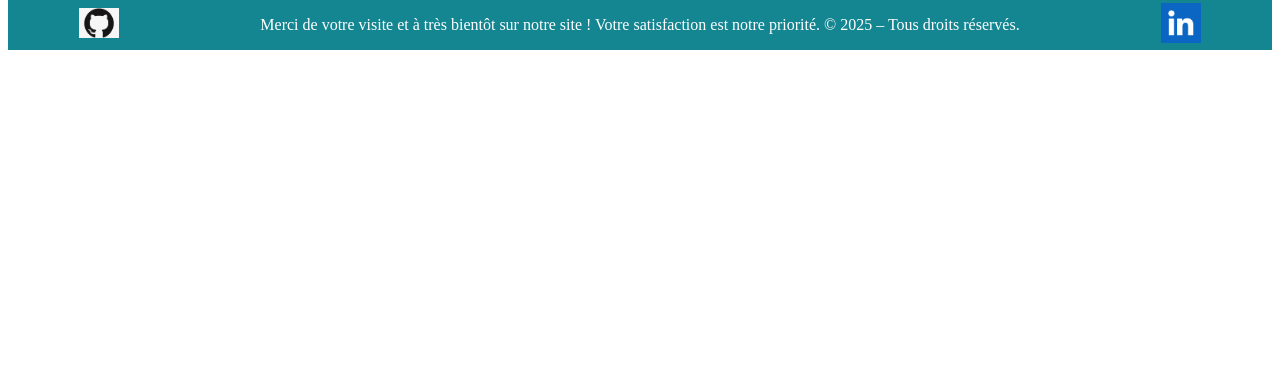
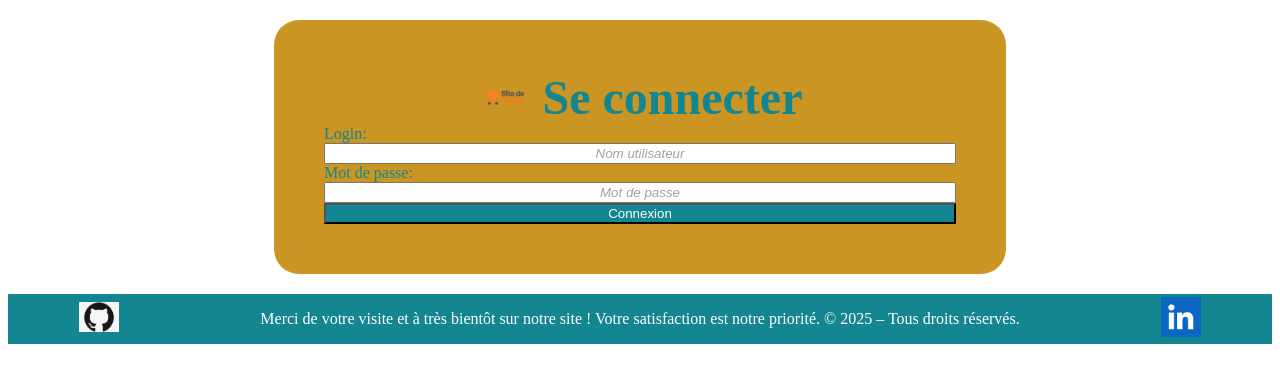
Before and after one commit to flaviemichel-laplateforme/module-connexion, a PHP site: page /pages/connexion.php in a window 1280 px wide. Shown: the part 112-495 px from the top of the page. Run offline with PHP 8.4, Linux system fonts and the light colour scheme.

Commit message:
ajout de mon formulaire de connexion + mise en forme css

```diff
--- a/assets/css/style.css
+++ b/assets/css/style.css
@@ -69,7 +69,7 @@ nav a:hover {
 
 /* ********************************* FIN HEADER *****************************************/
 
-/********************** DEBUT MISE EN FORME FORMULAIRE INSCRIPTION **********************/
+/********************** DEBUT MISE EN FORME FORMULAIRE .formulaire_connexion **********************/
 
 /* formulaire */
 
@@ -141,4 +141,75 @@ input::placeholder {
     /* Rotation et agrandissement */
 }
 
-/**************** fin de mise en forme de mon formulaire ***********************/
+/**************** fin de mise en forme de mon formulaire d'.formulaire_connexion***********************/
+
+/**************** Mise en forme de mon formulaire de connexion ***********************/
+
+
+.formulaire_connexion {
+    display: flex;
+    flex-direction: column;
+    padding: 50px;
+    width: 50%;
+    background-color: #ca9523;
+    color: #138691;
+    border-radius: 25px;
+    margin: 20px auto;
+}
+
+.formulaire_connexion button {
+    background-color: #138691;
+    color: white;
+}
+
+.formulaire_connexion input {
+    text-align: center;
+    /* ← Centre le texte ET le placeholder */
+}
+
+input::placeholder {
+    text-align: center;
+    /* Centre uniquement le placeholder */
+    color: #888;
+    /* Couleur grise */
+    opacity: 0.8;
+    /* Légère transparence */
+    font-style: italic;
+    /* Style italique */
+}
+
+/* titre formulaire avec logo */
+
+.titreh1 {
+    text-align: center;
+    color: #138691;
+    font-size: 3rem;
+    margin: 0%;
+    display: flex;
+    /* Pour aligner logo et texte */
+    align-items: center;
+    /* Centrage vertical */
+    justify-content: center;
+    /* Centrage horizontal */
+    gap: 15px;
+    /* Espacement entre logo et texte */
+}
+
+/* Style pour le petit logo dans le titre */
+.logo-titre {
+    width: 50px;
+    /* Taille du logo */
+    height: 50px;
+    object-fit: contain;
+    /* Maintient les proportions */
+    filter: brightness(1.1);
+    /* Légèrement plus lumineux */
+    transition: transform 0.3s ease;
+    /* Animation fluide */
+}
+
+/* Animation au survol du titre */
+.titreh1:hover .logo-titre {
+    transform: rotate(10deg) scale(1.1);
+    /* Rotation et agrandissement */
+}
--- a/pages/connexion.php
+++ b/pages/connexion.php
@@ -3,6 +3,27 @@ include '../structure/header.php'; // Inclut le header
 ?>
 
 <main>
+    <!-- Une page contenant un formulaire de connexion (connexion.php) : OK
+Le formulaire doit avoir deux inputs : “login” et “password”.    OK
+Lorsque le formulaire est validé, s’il existe un utilisateur en base de données correspondant à ces informations, alors
+l’utilisateur est considéré comme connecté et une (ou plusieurs) variables de session sont créées. -->
+
+    <form class="formulaire_connexion" action="" method="post">
+        <h1 class="titreh1">
+            <img src="../assets/img/logo.png" alt="Logo" class="logo-titre">
+            Se connecter
+        </h1>
+        <label for="login">Login:</label>
+        <input placeholder="Nom utilisateur" type="text" id="login" name="login" required>
+
+        <label for="password">Mot de passe:</label>
+        <input placeholder="Mot de passe" type="password" id="password" name="password" required>
+
+        <button>Connexion</button>
+
+    </form>
+
+
 
 </main>
 
--- a/pages/inscription.php
+++ b/pages/inscription.php
@@ -2,13 +2,15 @@
 include '../structure/header.php'; // Inclut le header
 
 if (isset($_POST['login']) && isset($_POST['nom']) && isset($_POST['prenom']) && isset($_POST['password'])) {
-    require '../structure/db.php';
+    require_once '../structure/db.php';
     $connection = connect_pdo();
 
     $sql = "INSERT INTO utilisateurs(login,nom,prenom,password) VALUE (?,?,?,?)";
 
     $inscription = $connection->prepare($sql);
     $inscription->execute([$_POST['login'], $_POST['nom'], $_POST['prenom'], $_POST['password']]);
+
+    header("location:connexion.php");
 }
 
 
--- a/structure/db.php
+++ b/structure/db.php
@@ -1,5 +1,5 @@
 <?php
-
+// CREATION DE LA CONNEXION A LA BASE DE DONNEES
 function connect_pdo()
 {
     try {
--- a/structure/header.php
+++ b/structure/header.php
@@ -7,7 +7,7 @@ $isInSubfolder = (strpos($currentDir, '/pages') !== false);
 $basePath = $isInSubfolder ? '../' : './';
 
 // Chemins vers les ressources
-$cssPath = $basePath . 'assets/css/style.css';
+$cssPath = $basePath . 'assets/css/style.css?v=' . time(); // Force le rechargement
 $logoPath = $basePath . 'assets/img/logo.png';
 $indexPath = $isInSubfolder ? '../index.php' : 'index.php';
 $pagesPath = $isInSubfolder ? './' : 'pages/';
```
